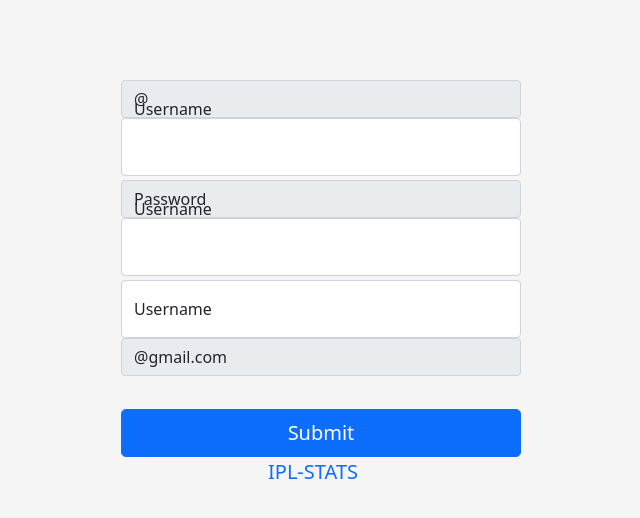
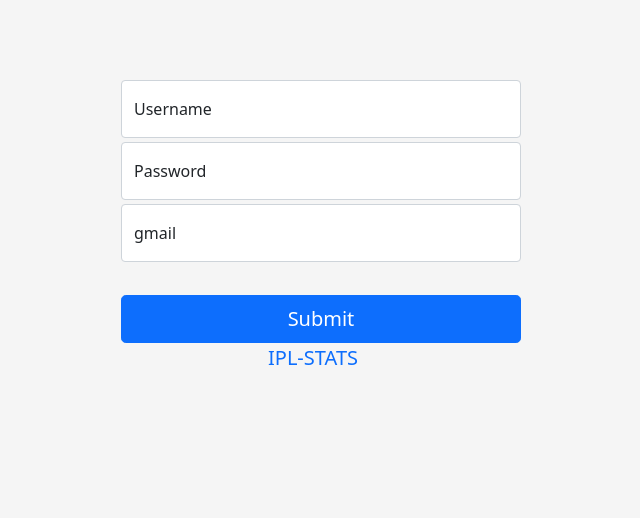
Before and after one commit to DLakshmanaRao/iplstats-Ui-app, a plain HTML site: page register.html in a window 1280 px wide. Shown: the whole page, without its empty margins (319-959 px from the left). Drawn offline with nearby package versions, Linux system fonts and the light colour scheme; some packages are replaced by stand-ins of ours; a script that the page names is missing.

Commit message:
added changes

```diff
--- a/register.html
+++ b/register.html
@@ -15,23 +15,20 @@
     <main class="form-signin">
         <form>
             <div class="form-floating mb-1">
-                <span class="input-group-text" id="basic-addon1">@</span>
                 <input type="text" class="form-control" id="username" placeholder="Enter username">
                 <label for="floatingInput">Username</label>
             </div>
             <div class="form-floating mb-1">
-                <span class="input-group-text" id="basic-addon1">Password</span>
                 <input type="text" class="form-control" id="password" placeholder="Enter Password">
-                <label for="floatingInput">Username</label>
+                <label for="floatingInput">Password</label>
             </div>
             <div class="form-floating mb-1">
-                <input type="text" class="form-control" id="password" placeholder="Recipient's username">
-                <label for="floatingInput">Username</label>
-                <span class="input-group-text" >@gmail.com</span>
+                <input type="text" class="form-control" id="email" placeholder="Recipient's username">
+                <label for="floatingInput">gmail</label>
             </div>
             <h5 id="message" style="height: 5px; color: red;"></h5>
             <button class="w-100 btn btn-lg btn-primary mt-3" type="button" onclick="register()"
-                id="login">Submit</button>
+                id="register">Submit</button>
         </form>
     </main>
     <dev>
--- a/register.js
+++ b/register.js
@@ -4,16 +4,15 @@ let message = document.getElementById("message");
 let message2 = document.getElementById("message2");
 message.style.visibility = 'hidden';
 register.onclick = function register() {
-  console.log("Login")
   const username = document.getElementById("username").value;
   const password = document.getElementById("password").value;
-  const mail = document.getElementById("gmail").value;
+  const email = document.getElementById("email").value;
   var myHeaders = new Headers();
-  if (user != null && password != null) {
+  if (username != null && password != null) {
     raw = JSON.stringify({
       "username": username,
       "password": password,
-      "email": mail + 'gmail.com'
+      "email": mail + '@gmail.com'
     });
 
     myHeaders.append("Content-Type", "application/json");
```
